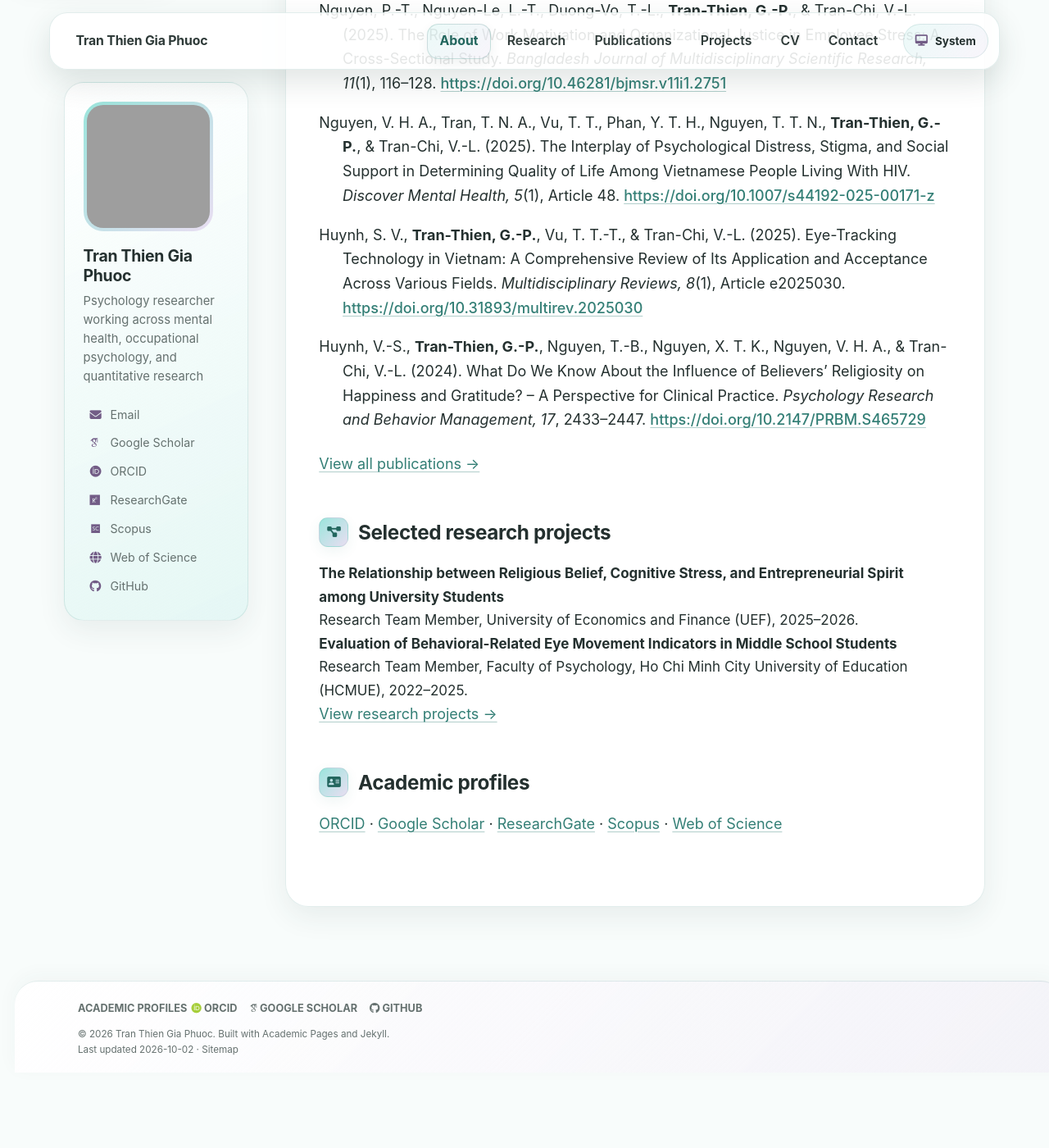
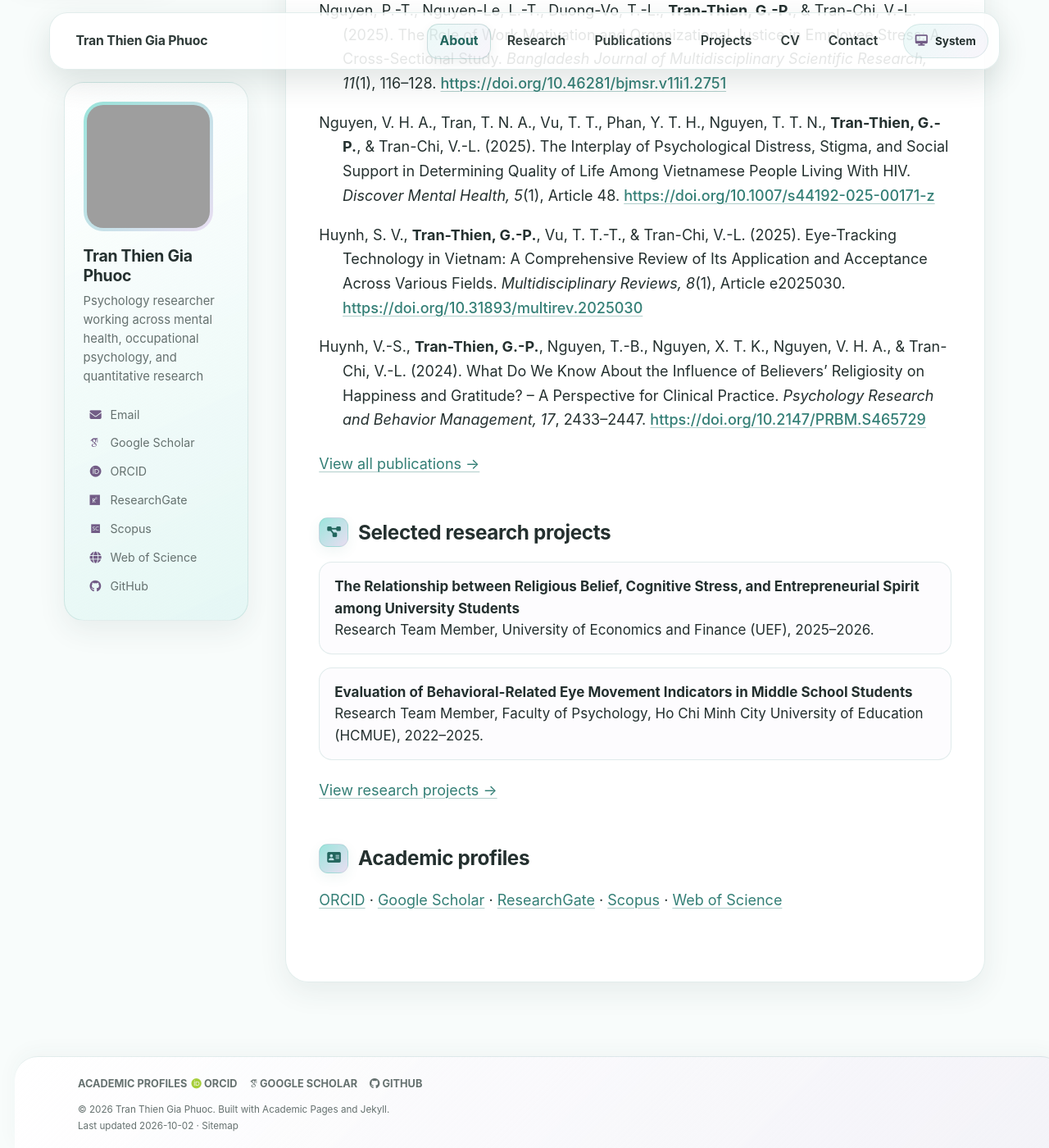
Before and after one commit to ttgpPsychMH/ttgpPsychMH.github.io, a Jekyll site: the page built from _pages/about.md, in a window 1280 px wide and 1400 px high, scrolled down 1323 px. Shown: the whole window at 82% size. Built offline with Jekyll 4.4.1, drawn with Linux system fonts in a browser that asks for light colours; some web fonts are replaced; a script that is not in the unit is left out; before the commit the page ends 2631 px from its top, so only the background shows below that; grey boxes are pictures that could not be loaded.

Commit message:
Style data-driven selected projects and CV records

```diff
--- a/_sass/custom.scss
+++ b/_sass/custom.scss
@@ -1329,3 +1329,49 @@ pre {
   font-style: normal;
   font-weight: 500;
 }
+
+
+/* ==========================================================================
+   DATA-DRIVEN ACADEMIC RECORDS
+   ========================================================================== */
+
+.selected-projects {
+  display: grid;
+  gap: 0.85rem;
+  margin: 0.9rem 0 1.2rem;
+}
+
+.selected-project {
+  padding: 0.9rem 1rem;
+  border: 1px solid var(--border-soft);
+  border-radius: 16px;
+  background: color-mix(in srgb, var(--surface) 72%, var(--panel-5));
+  line-height: 1.55;
+}
+
+.cv-reference {
+  margin: 0 0 1rem;
+}
+
+.cv-reference > p:first-child {
+  margin-bottom: 0.35rem !important;
+  padding-left: 1.5rem;
+  text-indent: -1.5rem;
+}
+
+.cv-reference__doi,
+.cv-reference__meta {
+  margin: 0.2rem 0 0.2rem 1.5rem !important;
+  text-indent: 0;
+  color: var(--text-muted);
+  font-size: 0.79rem !important;
+}
+
+.cv-reference__doi a {
+  overflow-wrap: anywhere;
+}
+
+.cv-project {
+  margin: 0 0 1.35rem;
+  padding: 0.15rem 0 0;
+}
```
